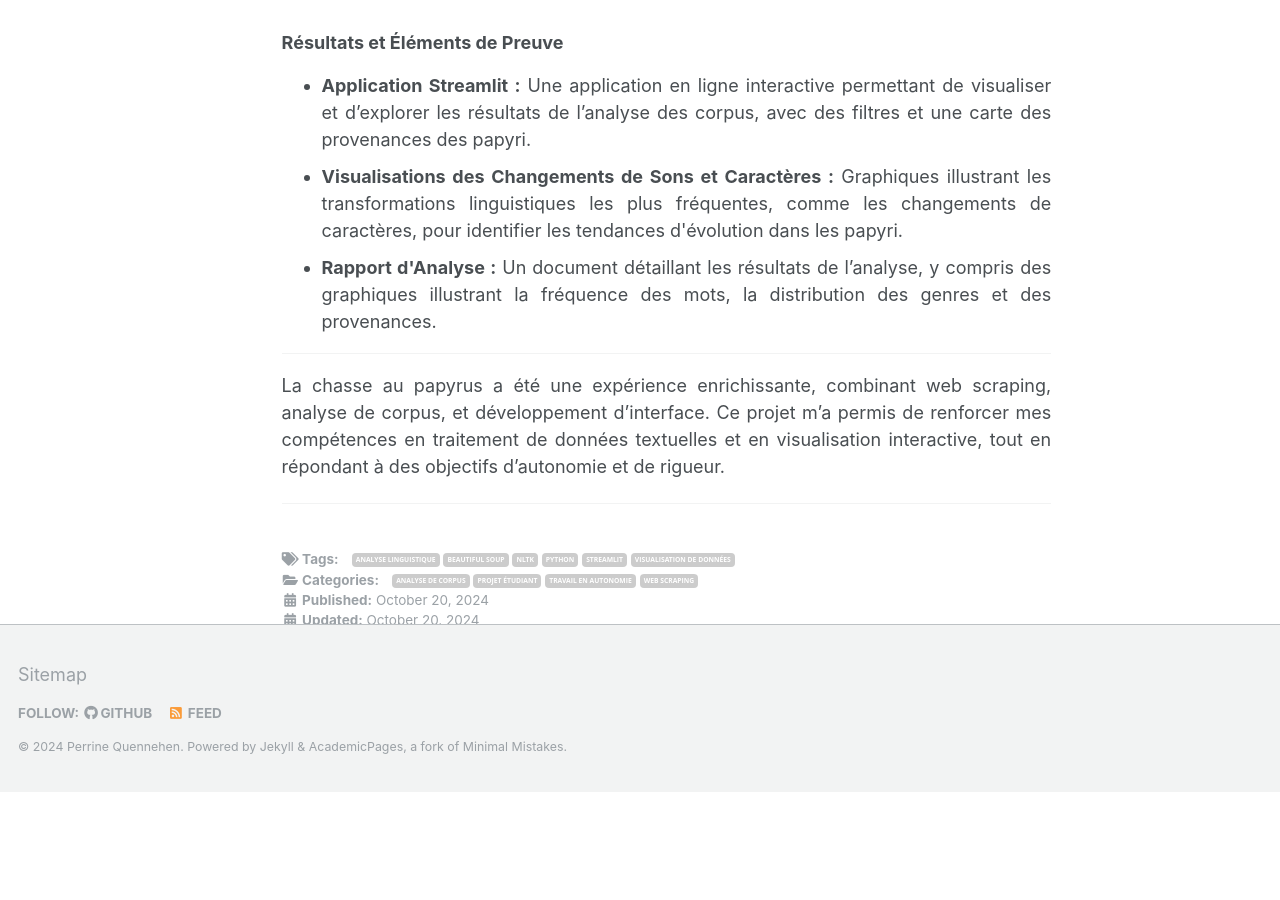
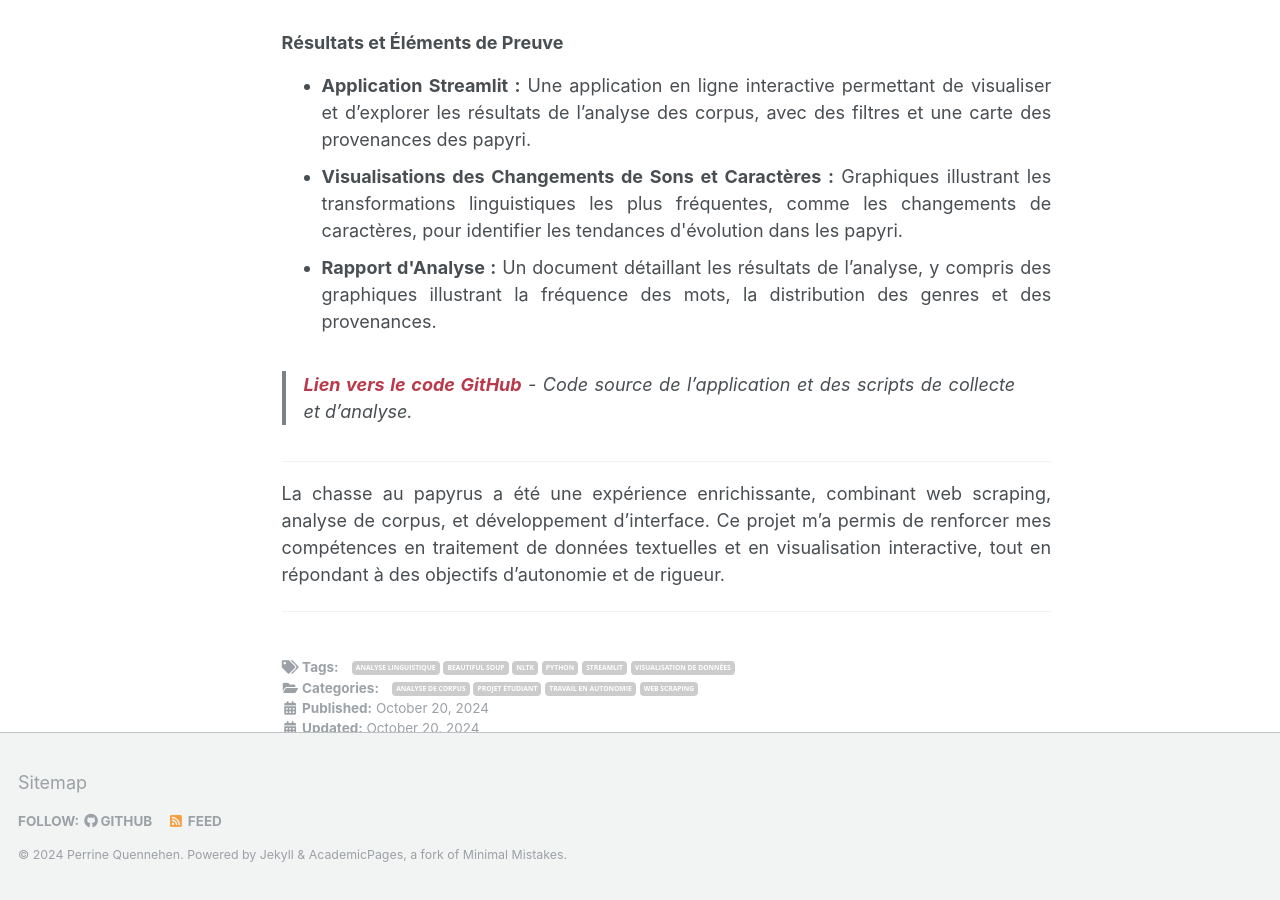
Before and after one commit to PerrineQhn/perrineqhn.github.io, a Jekyll site: the page built from _portfolio/2024-10-20-chasse-au-papyrus.md, in a window 1280 px wide and 900 px high, scrolled down 1827 px. Built offline with Jekyll 4.4.1, drawn with Linux system fonts in a browser that asks for light colours; before the commit the page ends 2619 px from its top, so only the background shows below that; part of the change alters nothing that is shown.

Commit message:
ajout lien github

```diff
--- a/_portfolio/2024-10-20-chasse-au-papyrus.md
+++ b/_portfolio/2024-10-20-chasse-au-papyrus.md
@@ -58,9 +58,9 @@ Ce projet avait pour objectif d’automatiser la collecte et l’analyse de donn
 
 <!-- > **[Télécharger le rapport final](#)** - Accédez au rapport complet avec des analyses approfondies.
 >
-> **[Accéder à l’application Streamlit](#)** - Application en ligne pour interagir avec les données et explorer les analyses de corpus en temps réel.
+> **[Accéder à l’application Streamlit](#)** - Application en ligne pour interagir avec les données et explorer les analyses de corpus en temps réel.-->
 >
-> **[Lien vers le code GitHub](#)** - Code source de l’application et des scripts de collecte et d’analyse. -->
+> **[Lien vers le code GitHub](https://github.com/PerrineQhn/Chasse-au-Papyrus)** - Code source de l’application et des scripts de collecte et d’analyse.
 
 ---
 
```
